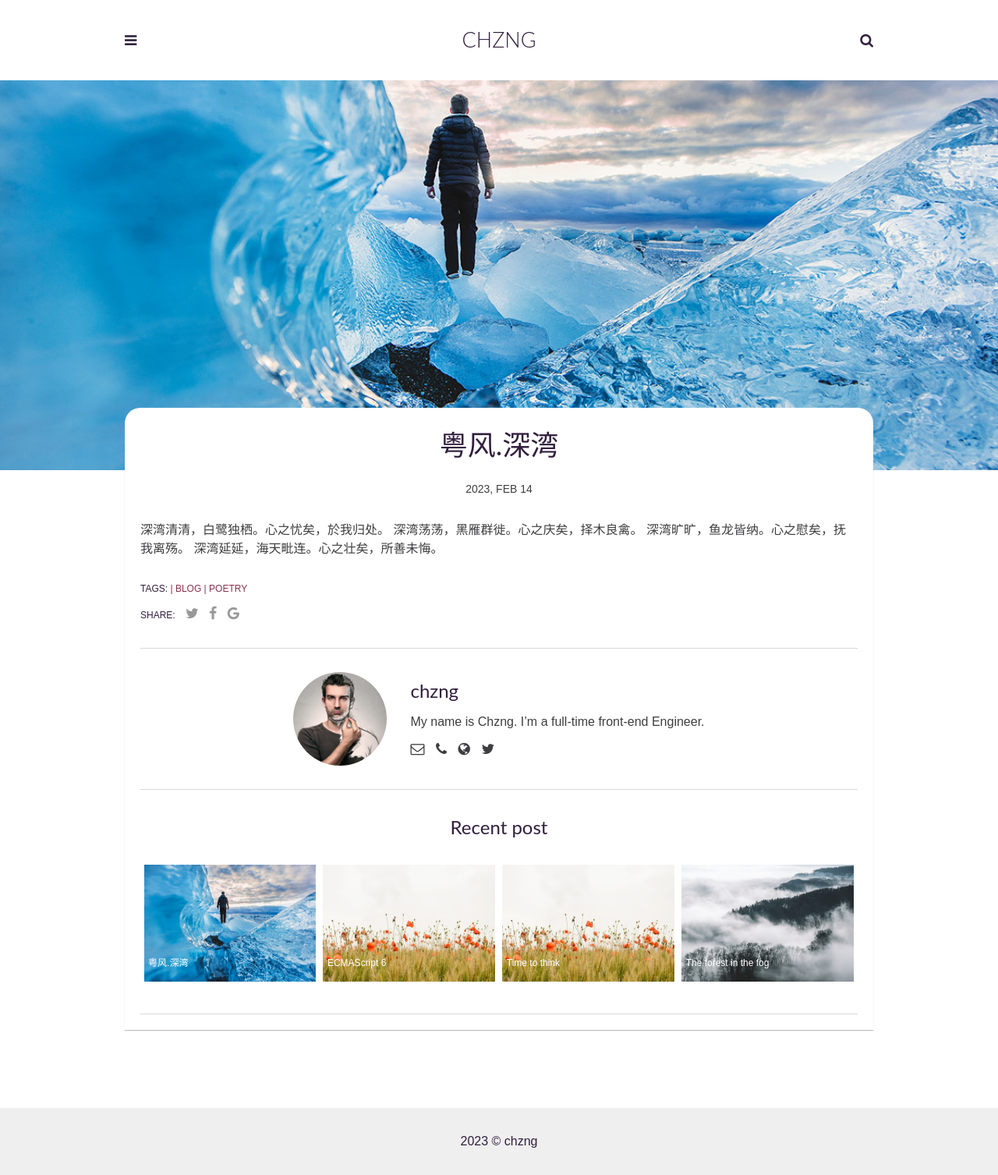
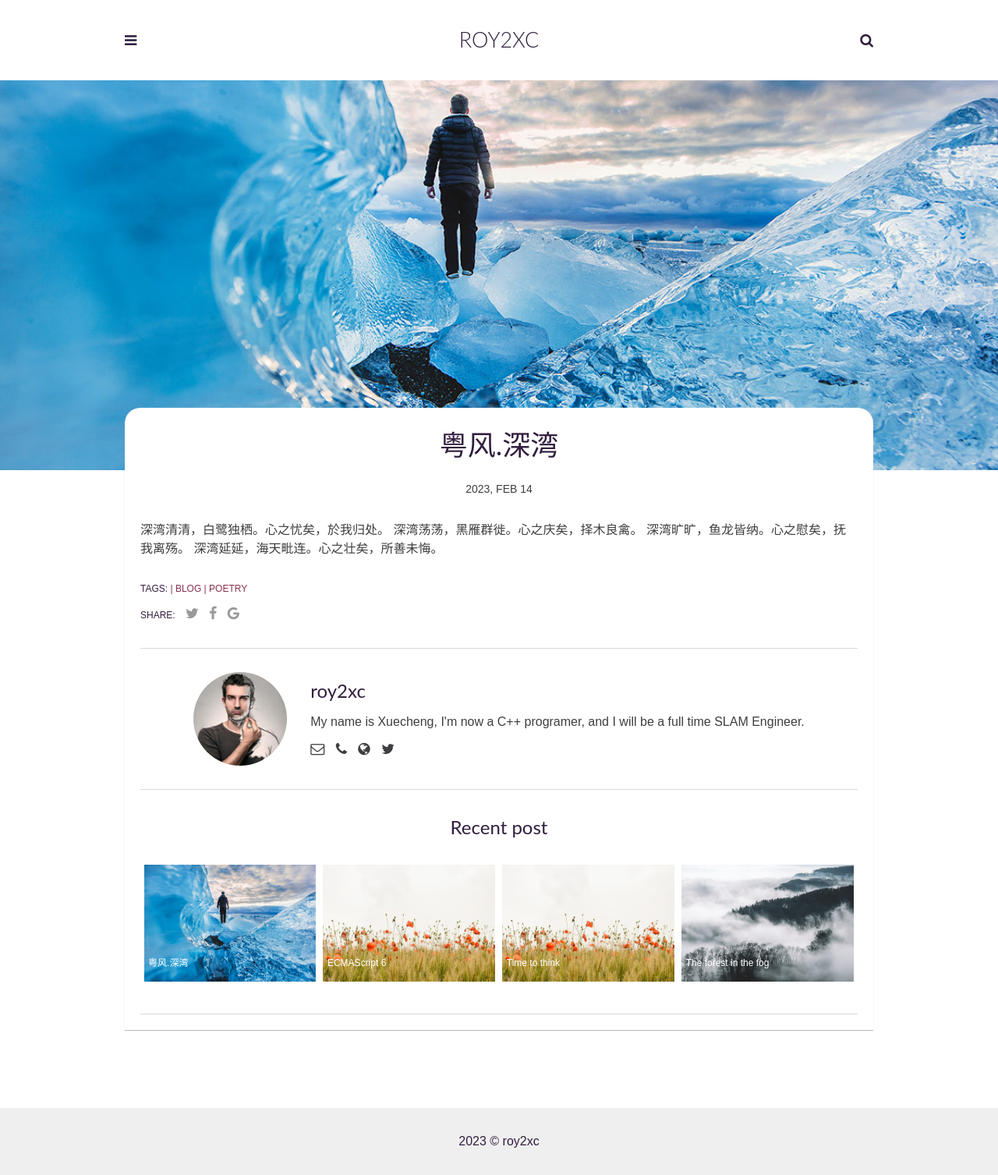
Before and after one commit to Roy2xc/Roy2xc.github.io, a Jekyll site: the page built from _posts/2023-02-14-ShenZhen-Bay.markdown, in a window 1280 px wide. Shown: the whole page at 78% size. Built offline with Jekyll 4.4.1, drawn with Linux system fonts in a browser that asks for light colours.

Commit message:
shenwan-2

```diff
--- a/_config.yml
+++ b/_config.yml
@@ -1,21 +1,21 @@
-title: 前端笔记
-email: chzng@outlook.com
-description: Chzng's前端笔记
+title: Roy的笔记
+email: xuechengz2022@163.com
+description: Roy的笔记
 permalink: ':title/'
 baseurl: "" # the subpath of your site, e.g. /blog
 url: "" # the base hostname & protocol for your site, e.g. http://example.com
 
 # Author settings
-author: chzng # add your name
+author: roy2xc # add your name
 author-pic: chzng-face.jpg
-about-author: My name is Chzng. I’m a full-time front-end Engineer.
+about-author: My name is Xuecheng, I'm now a C++ programer, and I will be a full time SLAM Engineer.
 
 # Contact links
-email: chzng@outlook.com # Add your Email address
+email: xuechengz2022@163.com # Add your Email address
 phone: none # Add your Phone number
-website: https://chzng.github.io # Add your website, do not add http://
-github: chzng # Add your Github handle
-twitter: chzng # Add your Twitter handle
+website: https://roy2xc.github.io/ # Add your website, do not add http://
+github: Roy2xc # Add your Github handle
+twitter: no twiteer # Add your Twitter handle
 
 # Tracker
 analytics: # Google Analytics
```
Also changed, not shown: 16 other files.
